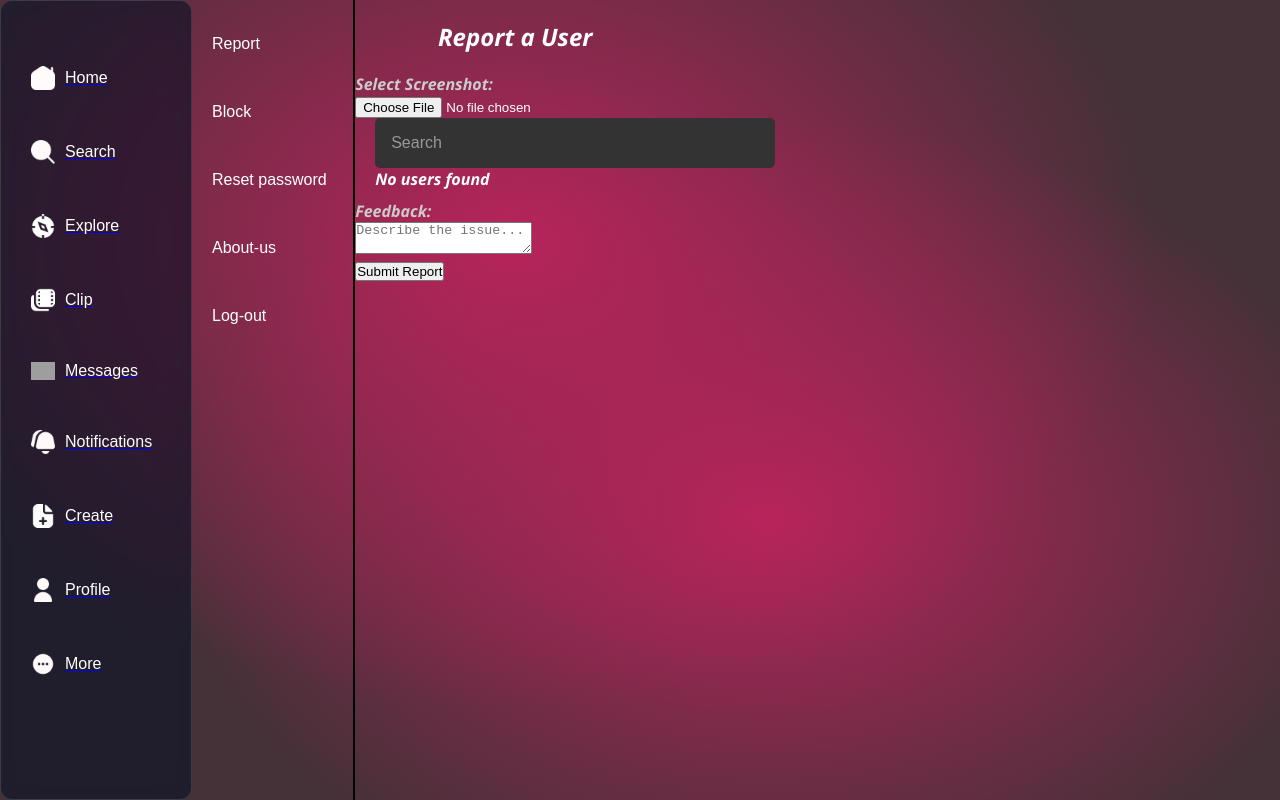
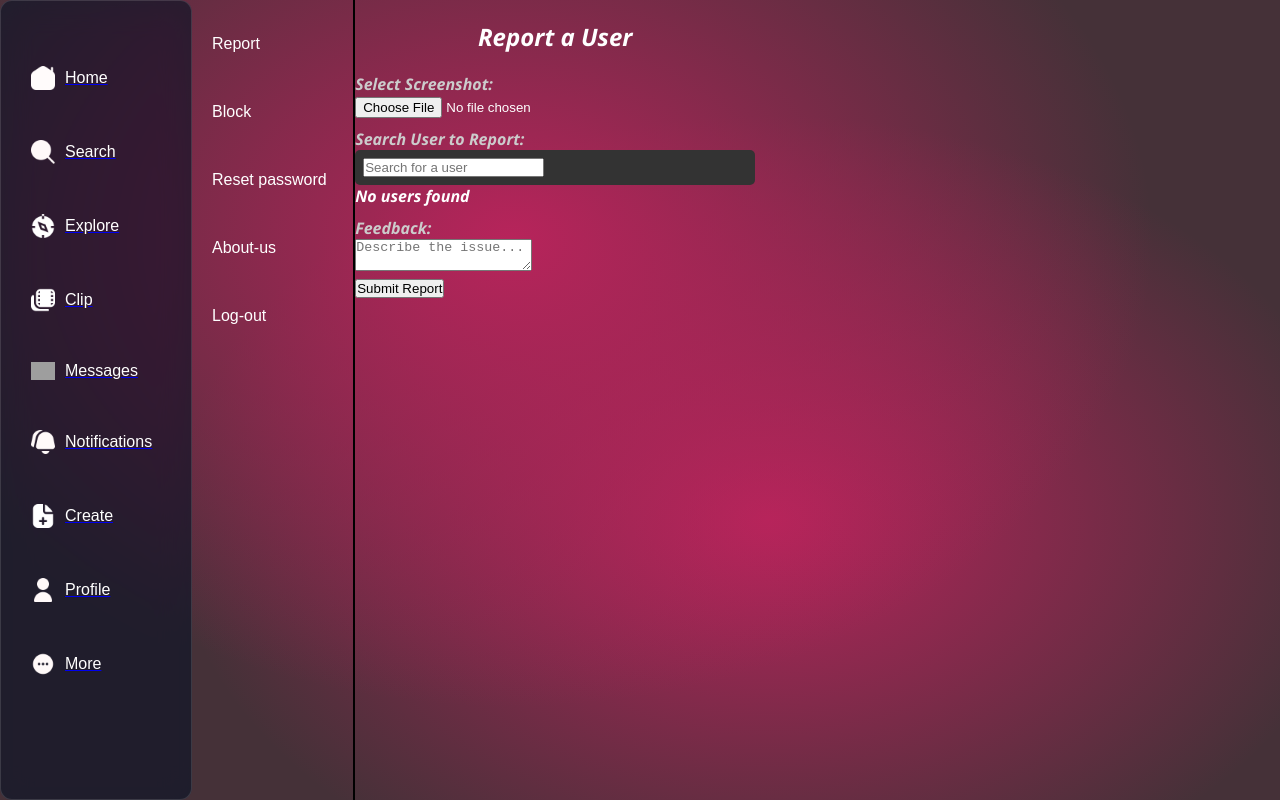
Before and after one commit to rakshitabalikai/ourinsta, a React (Create React App) app: page /More in a window 1280 px wide. Both pictures are taken after a click on the button "Report". Built offline with nearby package versions, Linux system fonts and the light colour scheme; grey boxes are pictures that could not be loaded.

Commit message:
log out etc

```diff
--- a/src/components/pages/More.js
+++ b/src/components/pages/More.js
@@ -1,9 +1,8 @@
-import React, { useState,useEffect } from 'react';
+import React, { useState, useEffect } from 'react';
 import Nav from './Nav';
 import axios from 'axios';
 import '../css/More.css';
-import { Link } from 'react-router-dom';
-import { useNavigate } from 'react-router-dom';
+import { Link, useNavigate } from 'react-router-dom';
 
 function More() {
     const navigate = useNavigate();
@@ -14,73 +13,45 @@ function More() {
     const [isLoading, setIsLoading] = useState(false);
     const [file, setFile] = useState(null);
     const [preview, setPreview] = useState(null);
-    const [feedback, setFeedback] = useState("");
-    const [reportedUserId, setReportedUserId] = useState("");
-    const [successMessage, setSuccessMessage] = useState("");
-    const [errorMessage, setErrorMessage] = useState("");
+    const [feedback, setFeedback] = useState('');
+    const [reportedUserId, setReportedUserId] = useState('');
+    const [successMessage, setSuccessMessage] = useState('');
+    const [errorMessage, setErrorMessage] = useState('');
 
-
-    const Logout = (e) => {
-        localStorage.removeItem('user');
-        navigate('/');
-    };
     useEffect(() => {
         const storedUser = localStorage.getItem('user');
         if (storedUser) {
             const parsedUser = JSON.parse(storedUser);
-            console.log(parsedUser);
             setUser(parsedUser);
-            // setProfilePic(parsedUser.profile_pic || 'https://via.placeholder.com/150');
         }
     }, []);
+
+    const Logout = () => {
+        localStorage.removeItem('user');
+        navigate('/');
+    };
+
     const handleInputChange = async (event) => {
         const value = event.target.value;
         setSearchTerm(value);
 
-        if (value.trim() === "") {
+        if (value.trim() === '') {
             setSearchResults([]);
             return;
         }
 
         setIsLoading(true);
         try {
-            const response = await fetch(`http://localhost:5038/api/social_media/search?query=${value}`);
-            const data = await response.json();
+            const response = await axios.get(`http://localhost:5038/api/social_media/search`, {
+                params: { query: value },
+            });
 
-            if (response.ok) {
-                setSearchResults(data.users);
-            } else {
-                setSearchResults([]);
-                console.error(data.message);
-            }
+            setSearchResults(response.data.users || []);
         } catch (error) {
-            console.error("Error searching for users:", error);
+            console.error('Error searching for users:', error);
             setSearchResults([]);
         } finally {
             setIsLoading(false);
-        }
-    };
-    const handleProfileClick = (user_id) => {
-        navigate(`/otherprofile/${user_id}`);  // Redirect to /profile/:user_id
-    };
-
-    const handleBlockUser = async (blockedId) => {
-        const storedUser = JSON.parse(localStorage.getItem('user')); // Get logged-in user info
-        const blockerId = user.id; // Assuming `_id` is the logged-in user's ID
-
-        try {
-          const response = await axios.post('http://localhost:5038/api/social_media/user/blockuser', {
-            blockerId,
-            blockedId,
-          });
-
-          if (response.status === 201) {
-            alert('User blocked successfully');
-            // Optionally, refresh the search results or update UI
-          }
-        } catch (error) {
-          console.error('Error blocking user:', error);
-          alert(error.response?.data?.message || 'Failed to block user');
         }
     };
 
@@ -90,115 +61,49 @@ function More() {
             setFile(selectedFile);
 
             const reader = new FileReader();
+            reader.onload = () => setPreview(reader.result);
             reader.readAsDataURL(selectedFile);
-          reader.onload = () => setPreview(reader.result);
         }
     };
 
     const handleSubmit = async (e) => {
         e.preventDefault();
-        setSuccessMessage("");
-        setErrorMessage("");
+        setSuccessMessage('');
+        setErrorMessage('');
 
         if (!file || !feedback || !reportedUserId || !user) {
-          setErrorMessage("Please fill all fields and select a screenshot.");
+            setErrorMessage('Please fill all fields and select a screenshot.');
             return;
         }
 
         const formData = new FormData();
-        formData.append("file", file);
-        formData.append("reporter_id", user.id);
-        formData.append("reported_user_id", reportedUserId);
-        formData.append("feedback", feedback);
-
-        const apiUrl = "http://localhost:5038/api/social_media/report";
+        formData.append('file', file);
+        formData.append('reporter_id', user.id);
+        formData.append('reported_user_id', reportedUserId);
+        formData.append('feedback', feedback);
 
         try {
-          const response = await fetch(apiUrl, {
-            method: "POST",
-            body: formData,
-          });
+            const response = await axios.post('http://localhost:5038/api/social_media/report', formData);
 
-          if (response.ok) {
-            setSuccessMessage("Report submitted successfully!");
+            if (response.status === 201) {
+                setSuccessMessage('Report submitted successfully!');
                 setFile(null);
                 setPreview(null);
-            setFeedback("");
-            setReportedUserId("");
-          } else {
-            const errorData = await response.json();
-            setErrorMessage(errorData.message || "Error submitting report.");
+                setFeedback('');
+                setReportedUserId('');
+                setSearchTerm('');
             }
         } catch (error) {
-          console.error("Error:", error);
-          setErrorMessage("An unexpected error occurred.");
+            console.error('Error submitting report:', error);
+            setErrorMessage(error.response?.data?.message || 'Failed to submit the report.');
         }
     };
 
-
     const renderContent = () => {
         switch (activeOption) {
-            case 'block':
-                return <div className="content-section">
+            case 'report':
+                return (
                     <div className="content-section">
-                                    <div className="search-container">
-                                    <div className="search-bar">
-                                        <input
-                                        id="search"
-                                        type="text"
-                                        name="search"
-                                        placeholder="Search"
-                                        value={searchTerm}
-                                        onChange={handleInputChange}
-                                        required
-                                        />
-                                        {searchTerm && <button className="clear-btn" onClick={() => setSearchTerm('')}>✕</button>}
-                                    </div>
-                                    <div className="search-results">
-                                        {isLoading ? (
-                                        <p>Loading...</p>
-                                        ) : (
-                                        <ul>
-                                            {searchResults.length > 0 ? (
-                                            searchResults.map((resultUser) => (
-                                                <div
-                                                key={resultUser.id}
-                                                className="search-result-item"
-                                                onClick={() => handleProfileClick(resultUser.id)} // Redirect on click
-                                                >
-                                                <div className="usercard">
-                                                    <img
-                                                    src={resultUser.profile_pic}
-                                                    alt={resultUser.username}
-                                                    className="profile-pic"
-                                                    />
-                                                    <div className="user-info">
-                                                    <p className="username">{resultUser.username}</p>
-                                                    <p className="full-name">{resultUser.fullName}</p>
-                                                    </div>
-                                                    <button
-                                                    onClick={(e) => {
-                                                        e.stopPropagation(); // Prevent triggering the profile click when blocking
-                                                        handleBlockUser(resultUser.id); // Call block handler
-                                                    }}
-                                                    >
-                                                    Block
-                                                    </button>
-                                                </div>
-                                                </div>
-                                            ))
-                                            ) : (
-                                            <p>No users found</p>
-                                            )}
-                                        </ul>
-                                        )}
-                                    </div>
-                                    </div>
-                                </div>
-                         </div>;
-            case 'report':
-                return <div className="content-section">
-                            <div>
                         <h2>Report a User</h2>
                         <form onSubmit={handleSubmit}>
                             <div>
@@ -214,68 +119,55 @@ function More() {
                             )}
 
                             <div className="input-field">
-                                    {/* <label>Reported User ID:</label>
+                                <label>Search User to Report:</label>
+                                <div className="search-bar">
                                     <input
                                         type="text"
-                                    value={reportedUserId}
-                                    onChange={(e) => setReportedUserId(e.target.value)}
-                                    placeholder="Enter the User ID to report"
-                                    required
-                                    /> */}
-                                     <div className="content-section">
-                                    <div className="search-container">
-                                    <div className="search-bar">
-                                        <input
-                                        id="search"
-                                        type="text"
-                                        name="search"
-                                        placeholder="Search"
+                                        placeholder="Search for a user"
                                         value={searchTerm}
                                         onChange={handleInputChange}
                                         required
                                     />
-                                        {searchTerm && <button className="clear-btn" onClick={() => setSearchTerm('')}>✕</button>}
+                                    {searchTerm && (
+                                        <button
+                                            className="clear-btn"
+                                            onClick={() => {
+                                                setSearchTerm('');
+                                                setSearchResults([]);
+                                            }}
+                                        >
+                                            ✕
+                                        </button>
+                                    )}
                                 </div>
                                 <div className="search-results">
                                     {isLoading ? (
                                         <p>Loading...</p>
-                                        ) : (
+                                    ) : searchResults.length > 0 ? (
                                         <ul>
-                                            {searchResults.length > 0 ? (
-                                            searchResults.map((resultUser) => (
-                                                <div
+                                            {searchResults.map((resultUser) => (
+                                                <li
                                                     key={resultUser.id}
-                                                className="search-result-item"
-                                                onClick={() => setReportedUserId(resultUser.id)} // Redirect on click
+                                                    className={`search-result-item ${
+                                                        reportedUserId === resultUser.id ? 'selected' : ''
+                                                    }`}
+                                                    onClick={() => setReportedUserId(resultUser.id)}
                                                 >
-                                                <div className="usercard">
                                                     <img
-                                                    src={resultUser.profile_pic}
+                                                        src={resultUser.profile_pic || 'https://via.placeholder.com/150'}
                                                         alt={resultUser.username}
                                                         className="profile-pic"
                                                     />
-                                                    <div className="user-info">
+                                                    <div>
                                                         <p className="username">{resultUser.username}</p>
                                                         <p className="full-name">{resultUser.fullName}</p>
                                                     </div>
-                                                    {/* <button
-                                                    onClick={(e) => {
-                                                        e.stopPropagation(); // Prevent triggering the profile click when blocking
-                                                        handleBlockUser(resultUser.id); // Call block handler
-                                                    }}
-                                                    >
-                                                    Block
-                                                    </button> */}
-                                                </div>
-                                                </div>
-                                            ))
+                                                </li>
+                                            ))}
+                                        </ul>
                                     ) : (
                                         <p>No users found</p>
                                     )}
-                                        </ul>
-                                        )}
-                                    </div>
-                                    </div>
                                 </div>
                             </div>
 
@@ -289,17 +181,21 @@ function More() {
                                 ></textarea>
                             </div>
 
-                                <button className="report-button" type="submit">Submit Report</button>
+                            <button className="report-button" type="submit">
+                                Submit Report
+                            </button>
                         </form>
 
                         {successMessage && <p className="success-message">{successMessage}</p>}
                         {errorMessage && <p className="error-message">{errorMessage}</p>}
                     </div>
-                        </div>;
+                );
+            case 'block':
+                return <div className="content-section">Block user functionality here</div>;
             case 'reset':
-                return <div className="content-section">This is the Reset Password section content.</div>;
+                return <div className="content-section">Reset Password section content here</div>;
             case 'about':
-                return <div className="content-section">This is the About Us section content.</div>;
+                return <div className="content-section">About Us section content here</div>;
             default:
                 return <div className="content-section">Please select an option to view details.</div>;
         }
@@ -307,20 +203,27 @@ function More() {
 
     return (
         <div>
-            <div className='more-container'>
+            <div className="more-container">
                 <Nav />
-                <div className='more-collector'>
-                    <div className='more-nav'>
-                        <button className='menu-button' onClick={() => setActiveOption('report')}>Report</button>
-                        <button className='menu-button' onClick={() => setActiveOption('block')}>Block</button>
-                        <button className='menu-button' onClick={() => setActiveOption('reset')}>Reset password</button>
-                        <button className='menu-button' onClick={() => setActiveOption('about')}>About-us</button>
-                        <button onClick={Logout} className='menu-button'>Log-out</button>
+                <div className="more-collector">
+                    <div className="more-nav">
+                        <button className="menu-button" onClick={() => setActiveOption('report')}>
+                            Report
+                        </button>
+                        <button className="menu-button" onClick={() => setActiveOption('block')}>
+                            Block
+                        </button>
+                        <button className="menu-button" onClick={() => setActiveOption('reset')}>
+                            Reset password
+                        </button>
+                        <button className="menu-button" onClick={() => setActiveOption('about')}>
+                            About-us
+                        </button>
+                        <button onClick={Logout} className="menu-button">
+                            Log-out
+                        </button>
                     </div>
-                    {/* Content displayed beside the menu */}
-                    <div className="more-content">
-                        {renderContent()}
-                    </div>
+                    <div className="more-content">{renderContent()}</div>
                 </div>
             </div>
         </div>
```
Lines whose indentation alone changed are shown as unchanged.
